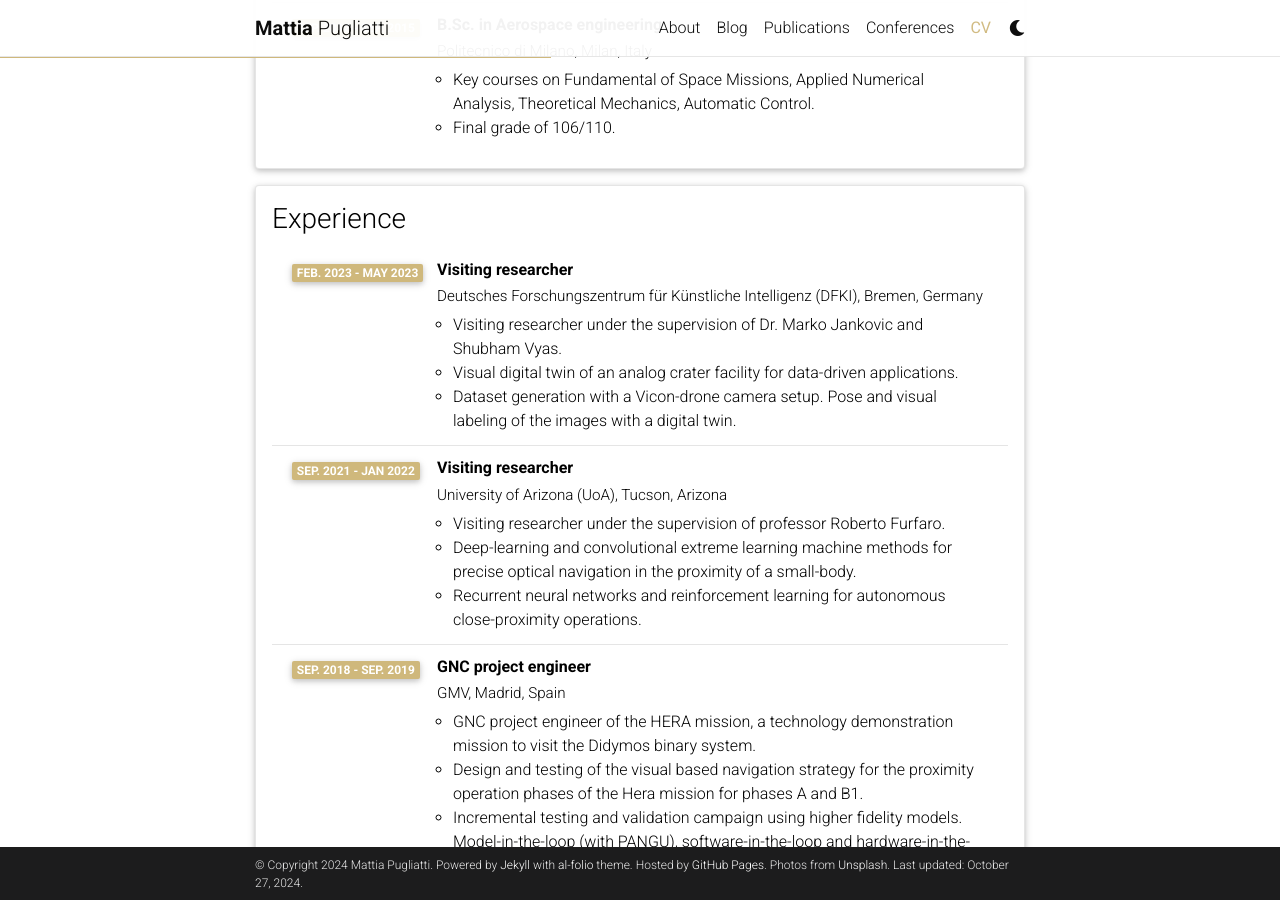
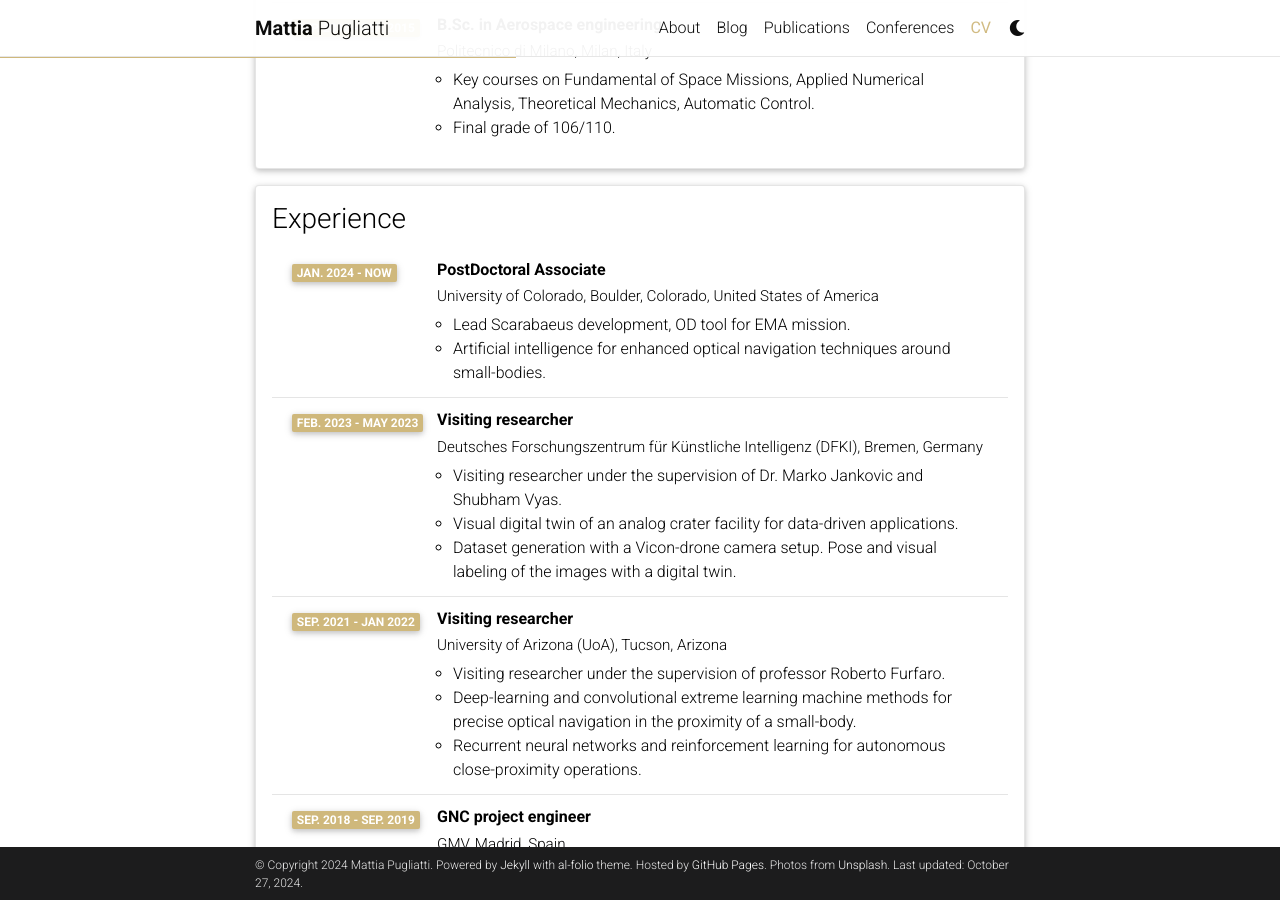
Before and after one commit to MattiaPugliatti/MattiaPugliatti, a Jekyll site: the page built from _pages/cv.md, in a window 1280 px wide and 900 px high, scrolled down 969 px. Built offline with Jekyll 4.4.1, drawn with Linux system fonts in a browser that asks for light colours; comment, search, counter and statistics services are not loaded; a style sheet for code colours, icons or effects is not loaded.

Commit message:
Update CV page

```diff
--- a/_data/cv.yml
+++ b/_data/cv.yml
@@ -36,6 +36,12 @@
 - title: Experience
   type: time_table
   contents:
+    - title: PostDoctoral Associate
+      institution: University of Colorado, Boulder, Colorado, United States of America
+      year: Jan. 2024 - Now
+      description:
+        - Lead Scarabaeus development, OD tool for EMA mission.
+        - Artificial intelligence for enhanced optical navigation techniques around small-bodies.
     - title: Visiting researcher
       institution: Deutsches Forschungszentrum für Künstliche Intelligenz (DFKI), Bremen, Germany
       year: Feb. 2023 - May 2023
```
